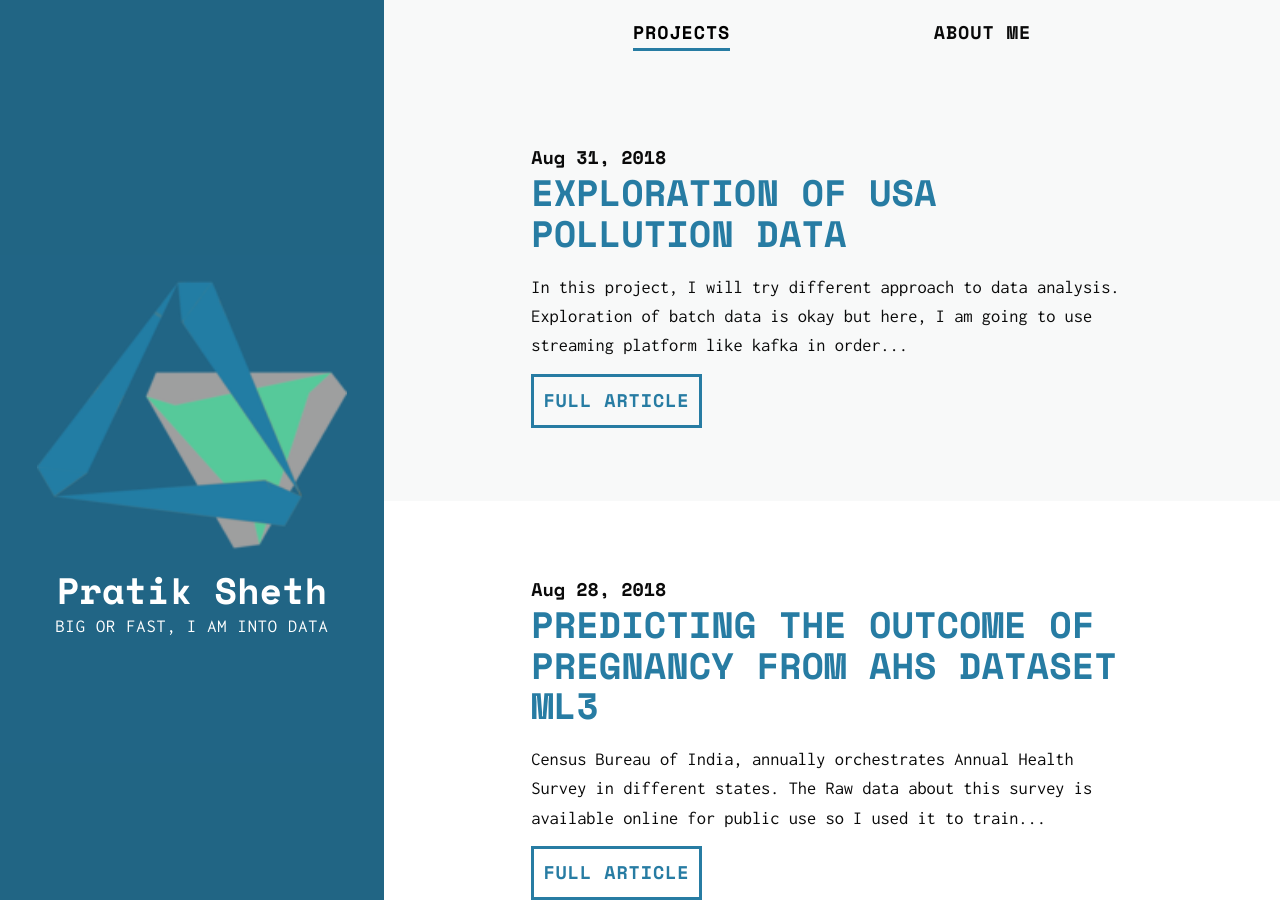
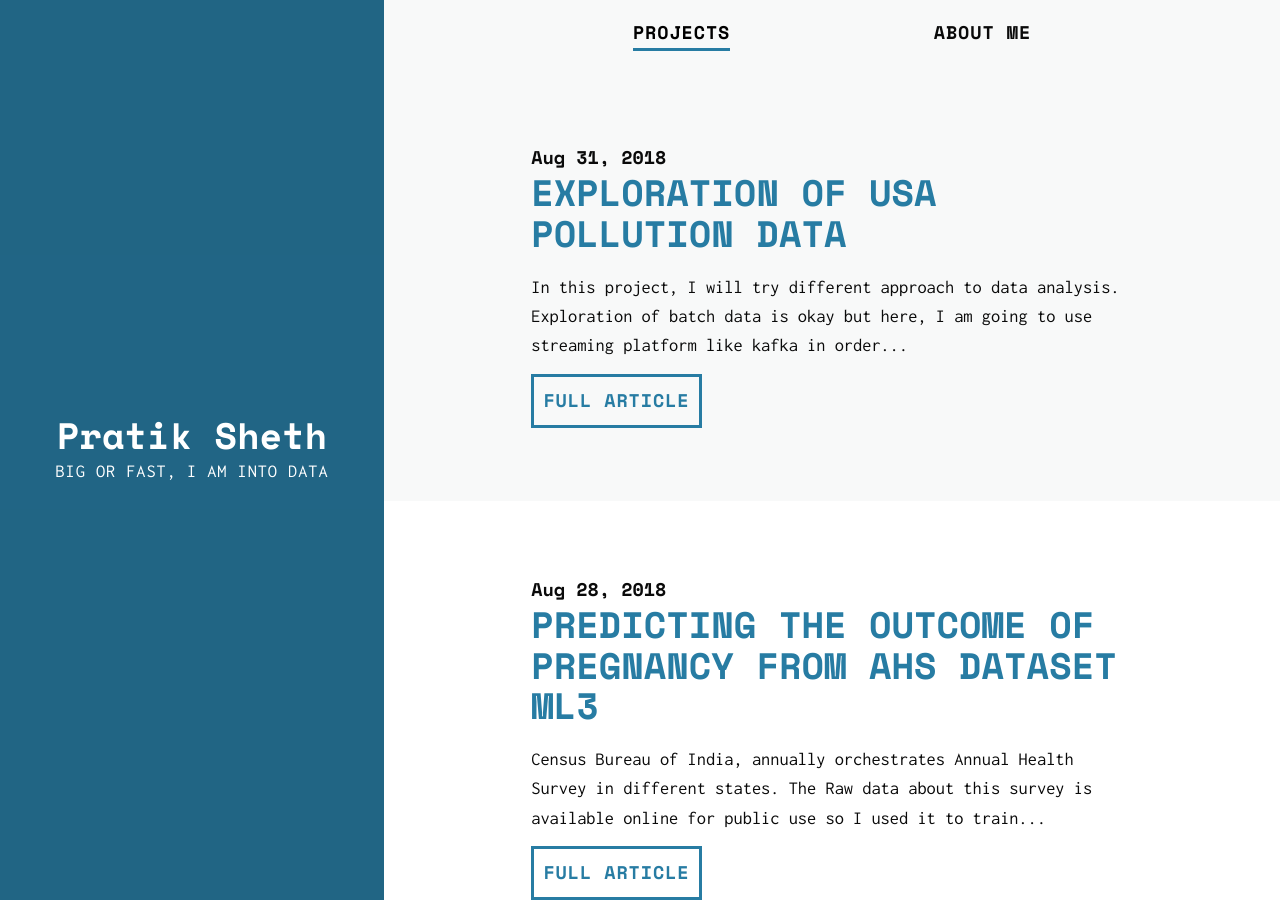
Before and after one commit to daftengineer/daftengineer.github.io, a Jekyll site: the page built from index.html, in a window 1280 px wide and 900 px high. Built offline with Jekyll 4.4.1, drawn with Linux system fonts in a browser that asks for light colours; nearby versions of some CDN libraries; the list of posts is cut into pages by our own code.

Commit message:
Update index.html

```diff
--- a/index.html
+++ b/index.html
@@ -7,7 +7,7 @@ layout: default
        <figure class="absolute-bg preview__img" style="background-color:#277CA3;"></figure>
       {% endfor %}
     <div class="previews__container">
-      <img src = "https://daftengineer.github.io/android-chrome-192x192.png" />
+
       <h1>{{ site.title }}</h1>
       <span> Big or Fast, I am into Data </span>
     </div>
```
